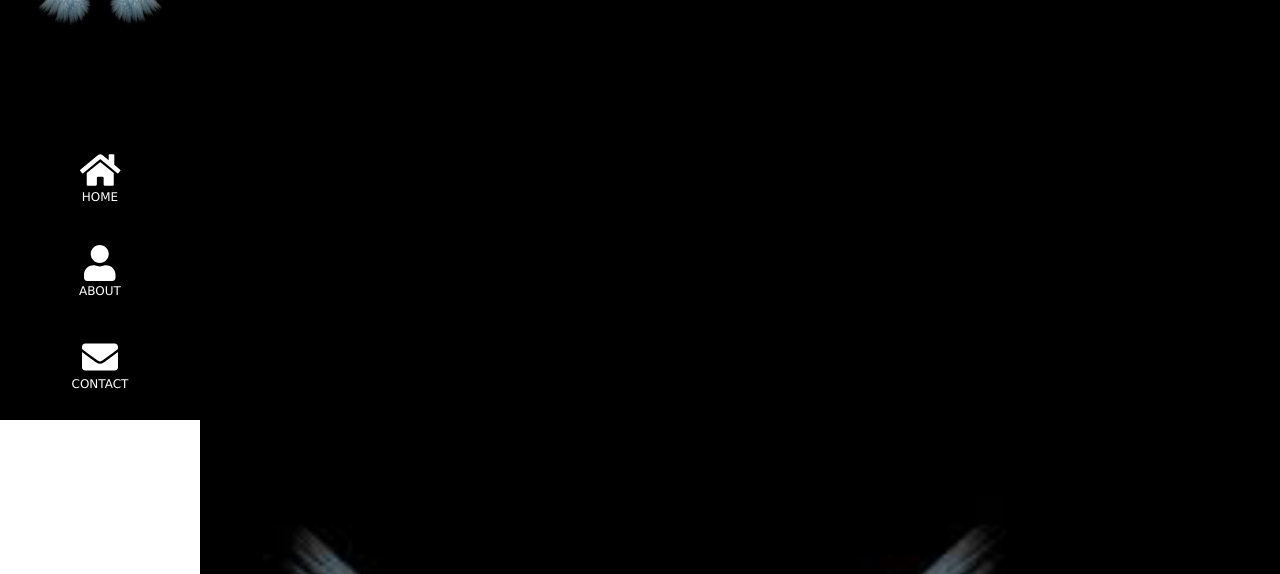
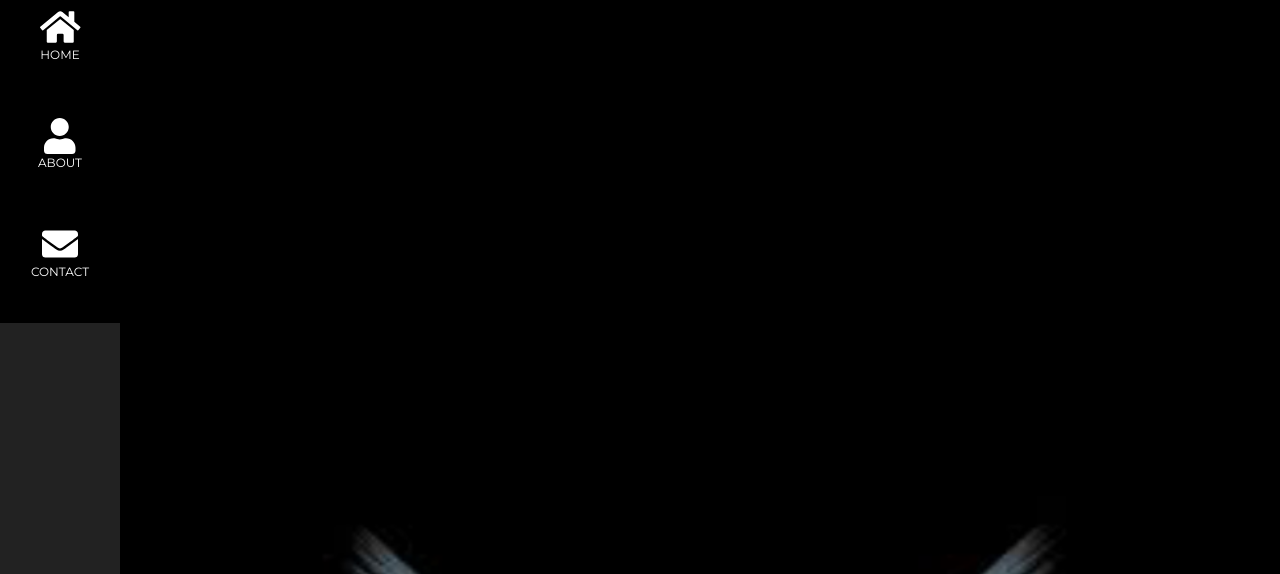
Before and after one commit to Sayuru99/Sayuru, a plain HTML site: page index.html in a window 1280 px wide. Shown: the part 216-790 px from the top of the page. Drawn offline with nearby package versions, Linux system fonts and the light colour scheme.

Commit message:
Update index.html

```diff
--- a/index.html
+++ b/index.html
@@ -15,7 +15,7 @@
   <link rel="stylesheet" href="https://www.w3schools.com/w3css/4/w3.css">
   <link rel="stylesheet" href="https://fonts.googleapis.com/css?family=Montserrat">
   <link rel="stylesheet" href="https://cdnjs.cloudflare.com/ajax/libs/font-awesome/4.7.0/css/font-awesome.min.css">
-  <link rel="stylesheet" href="/*styles.css">
+  <link rel="stylesheet" href="styles.css">
   <!-- font awesome-->
   <script src="https://use.fontawesome.com/releases/v5.9.0/js/all.js" data-auto-replace-svg></script>
   <!-- Bootstarp -->
```
